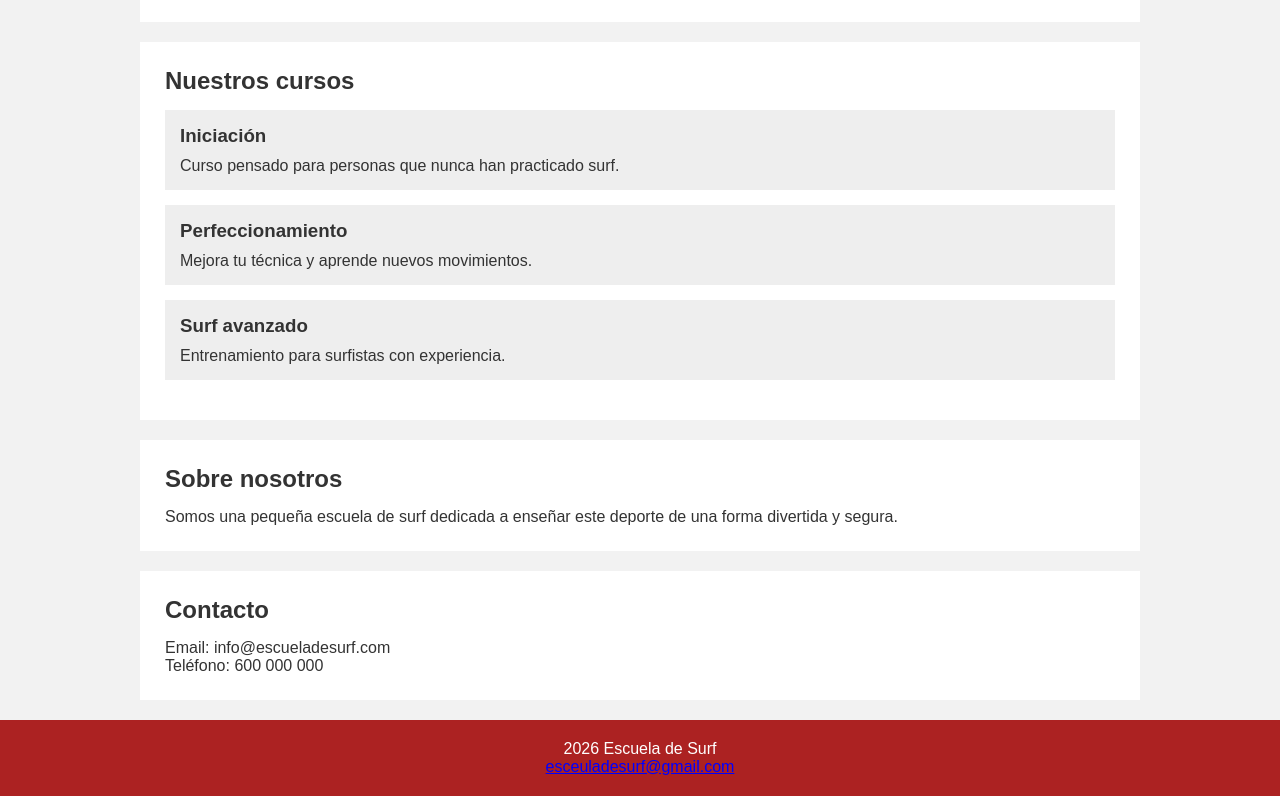
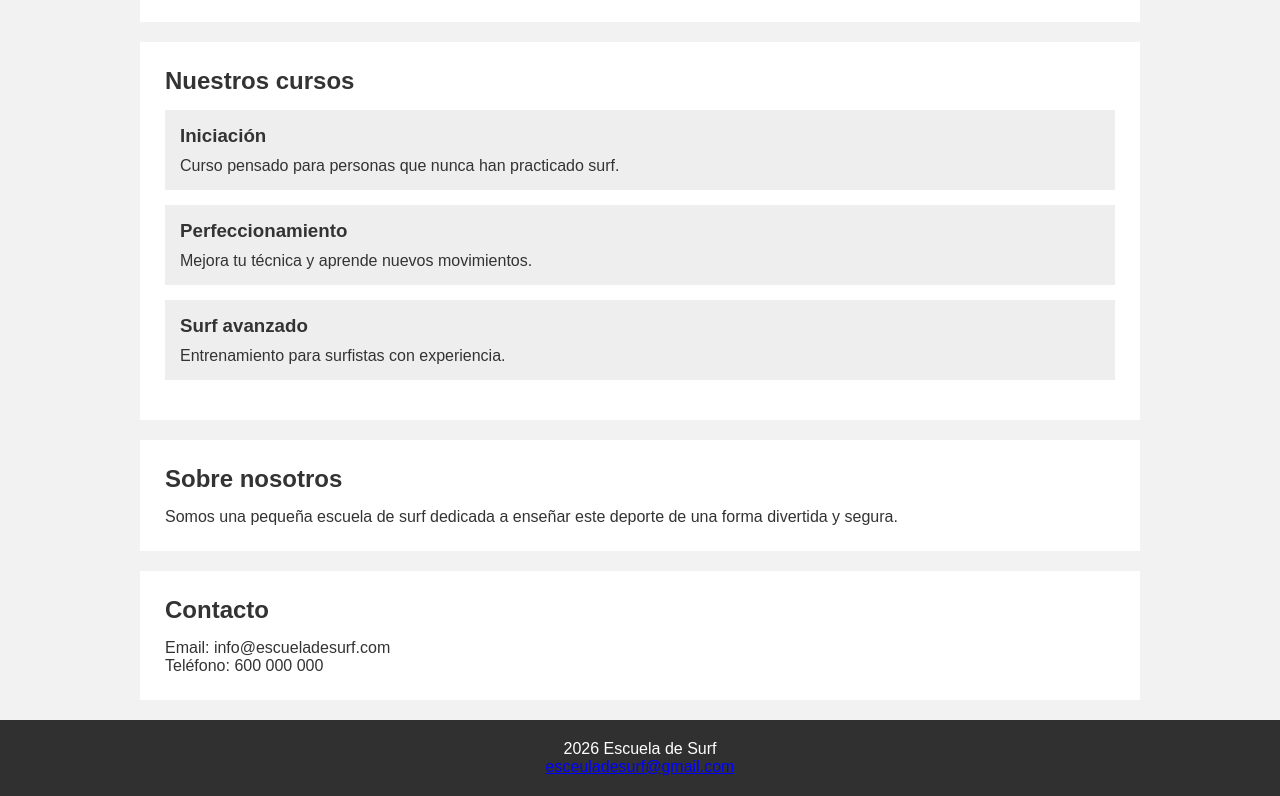
Before and after one commit to AxelZubiri/devops-githubflow-Axel-P-rez, a plain HTML site: page index.html in a window 1280 px wide. Shown: the part 783-1579 px from the top of the page. Drawn offline with Linux system fonts and the light colour scheme.

Commit message:
Changes on footer color

```diff
--- a/css/styles.css
+++ b/css/styles.css
@@ -103,7 +103,7 @@ section h2 {
 /* PIE DE PÁGINA */
 
 footer {
-    background-color: #ac2222;
+    background-color: #313030;
     color: white;
     text-align: center;
     padding: 20px;
```
